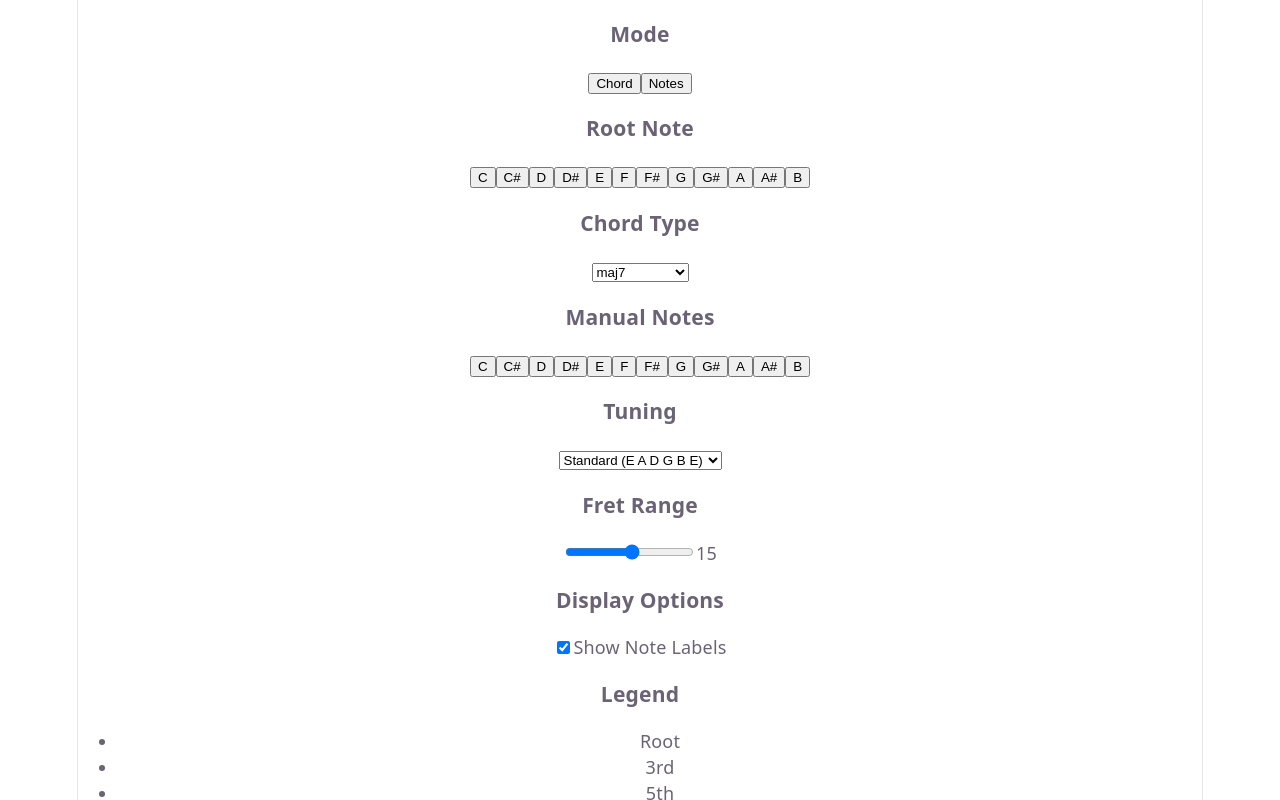
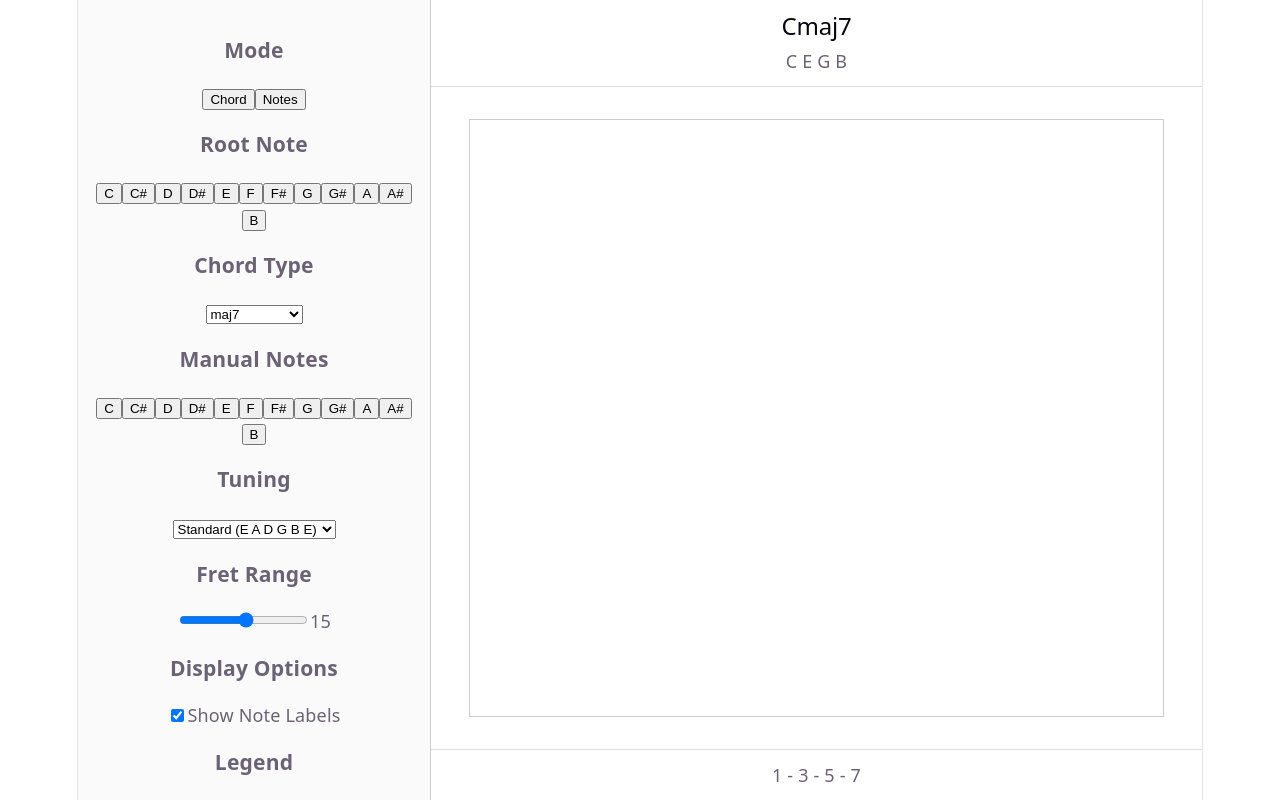
Before and after one commit to mazeen-sev/chord-diagram-generator, a React app in the folder frontend/: page / in a window 1280 px wide. Shown: the top 800 px of the page. Built offline with nearby package versions, Linux system fonts and the light colour scheme; the HTML template or start-up script is replaced by a standard one.

Commit message:
CSS Changes

```diff
--- a/frontend/src/App.css
+++ b/frontend/src/App.css
@@ -1,184 +1,47 @@
-.counter {
-  font-size: 16px;
-  padding: 5px 10px;
-  border-radius: 5px;
-  color: var(--accent);
-  background: var(--accent-bg);
-  border: 2px solid transparent;
-  transition: border-color 0.3s;
-  margin-bottom: 24px;
-
-  &:hover {
-    border-color: var(--accent-border);
-  }
-  &:focus-visible {
-    outline: 2px solid var(--accent);
-    outline-offset: 2px;
-  }
+#app {
+  display: flex;
+  height: 100vh;
+  font-family: system-ui, sans-serif;
 }
 
-.hero {
-  position: relative;
-
-  .base,
-  .framework,
-  .vite {
-    inset-inline: 0;
-    margin: 0 auto;
-  }
-
-  .base {
-    width: 170px;
-    position: relative;
-    z-index: 0;
-  }
-
-  .framework,
-  .vite {
-    position: absolute;
-  }
-
-  .framework {
-    z-index: 1;
-    top: 34px;
-    height: 28px;
-    transform: perspective(2000px) rotateZ(300deg) rotateX(44deg) rotateY(39deg)
-      scale(1.4);
-  }
-
-  .vite {
-    z-index: 0;
-    top: 107px;
-    height: 26px;
-    width: auto;
-    transform: perspective(2000px) rotateZ(300deg) rotateX(40deg) rotateY(39deg)
-      scale(0.8);
-  }
+/* LEFT PANEL */
+#controls {
+  width: 320px;
+  border-right: 1px solid #ccc;
+  padding: 16px;
+  overflow-y: auto;
+  background: #fafafa;
 }
 
-#center {
+/* RIGHT PANEL */
+#visualizer {
+  flex: 1;
   display: flex;
   flex-direction: column;
-  gap: 25px;
-  place-content: center;
-  place-items: center;
-  flex-grow: 1;
-
-  @media (max-width: 1024px) {
-    padding: 32px 20px 24px;
-    gap: 18px;
-  }
 }
 
-#next-steps {
-  display: flex;
-  border-top: 1px solid var(--border);
-  text-align: left;
-
-  & > div {
-    flex: 1 1 0;
-    padding: 32px;
-    @media (max-width: 1024px) {
-      padding: 24px 20px;
-    }
-  }
-
-  .icon {
-    margin-bottom: 16px;
-    width: 22px;
-    height: 22px;
-  }
-
-  @media (max-width: 1024px) {
-    flex-direction: column;
-    text-align: center;
-  }
+/* HEADER / FOOTER */
+#output-header,
+#output-footer {
+  padding: 12px;
+  border-bottom: 1px solid #ddd;
 }
 
-#docs {
-  border-right: 1px solid var(--border);
-
-  @media (max-width: 1024px) {
-    border-right: none;
-    border-bottom: 1px solid var(--border);
-  }
+#output-footer {
+  border-top: 1px solid #ddd;
+  border-bottom: none;
 }
 
-#next-steps ul {
-  list-style: none;
-  padding: 0;
+/* FRETBOARD AREA */
+#fretboard-container {
+  flex: 1;
   display: flex;
-  gap: 8px;
-  margin: 32px 0 0;
-
-  .logo {
-    height: 18px;
-  }
-
-  a {
-    color: var(--text-h);
-    font-size: 16px;
-    border-radius: 6px;
-    background: var(--social-bg);
-    display: flex;
-    padding: 6px 12px;
-    align-items: center;
-    gap: 8px;
-    text-decoration: none;
-    transition: box-shadow 0.3s;
-
-    &:hover {
-      box-shadow: var(--shadow);
-    }
-    .button-icon {
-      height: 18px;
-      width: 18px;
-    }
-  }
-
-  @media (max-width: 1024px) {
-    margin-top: 20px;
-    flex-wrap: wrap;
-    justify-content: center;
-
-    li {
-      flex: 1 1 calc(50% - 8px);
-    }
-
-    a {
-      width: 100%;
-      justify-content: center;
-      box-sizing: border-box;
-    }
-  }
+  align-items: center;
+  justify-content: center;
 }
 
-#spacer {
-  height: 88px;
-  border-top: 1px solid var(--border);
-  @media (max-width: 1024px) {
-    height: 48px;
-  }
+#fretboard {
+  width: 90%;
+  height: 90%;
+  border: 1px solid #ccc;
 }
-
-.ticks {
-  position: relative;
-  width: 100%;
-
-  &::before,
-  &::after {
-    content: '';
-    position: absolute;
-    top: -4.5px;
-    border: 5px solid transparent;
-  }
-
-  &::before {
-    left: 0;
-    border-left-color: var(--border);
-  }
-  &::after {
-    right: 0;
-    border-right-color: var(--border);
-  }
-}
```
